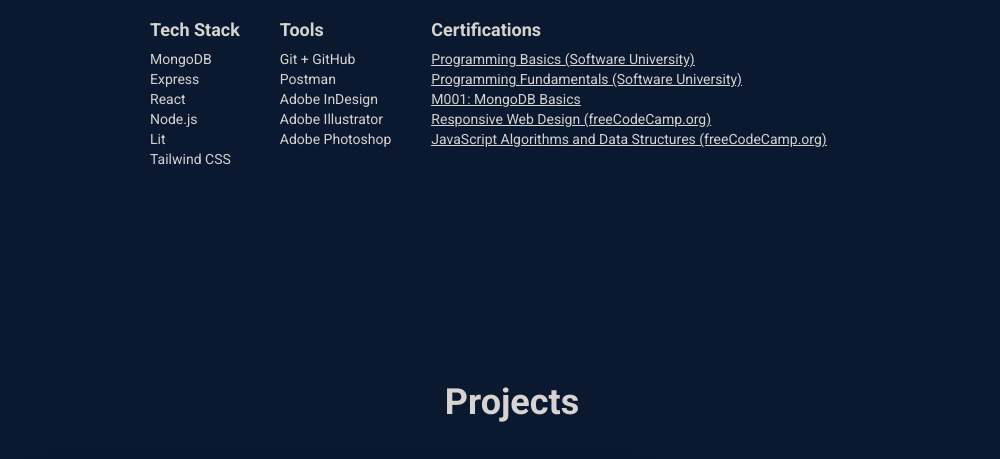
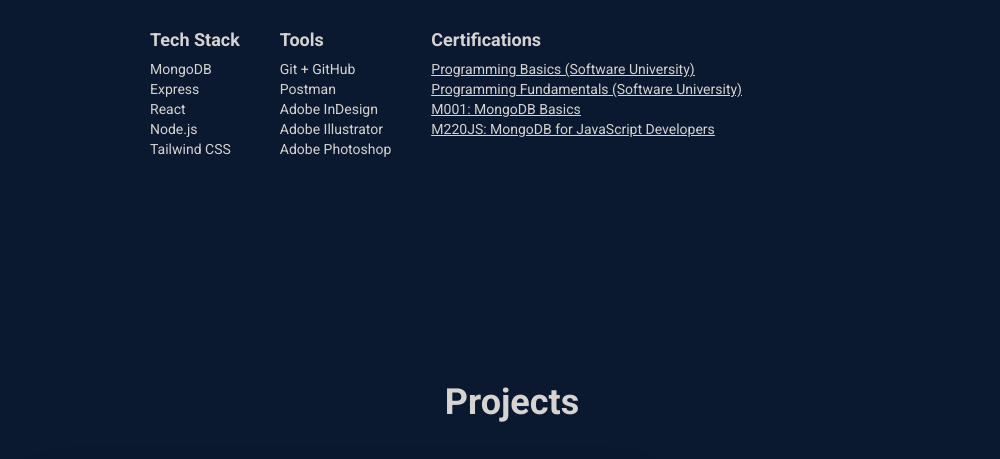
Before and after one commit to mariovyord/portfolio-v2, a website: page docs/index.html in a window 1280 px wide. Shown: the part 1300-1759 px from the top of the page, without its empty margins (128-1128 px from the left). Drawn offline with nearby package versions, Linux system fonts and the light colour scheme.

Commit message:
Add MongoDB certification

```diff
--- a/docs/index.html
+++ b/docs/index.html
@@ -182,19 +182,18 @@
 				<!-- Lists with skills -->
 				<div class="flex flex-col md:flex-row gap-5 md:gap-10 mt-6">
 					<div>
-						<h3 class="font-bold leading-tight text-lg my-2">Tech Stack
+						<h3 class="skill-heading">Tech Stack
 						</h3>
 						<ul class="text-sm">
 							<li>MongoDB</li>
 							<li>Express</li>
 							<li>React</li>
 							<li>Node.js</li>
-							<li>Lit</li>
 							<li>Tailwind CSS</li>
 						</ul>
 					</div>
 					<div>
-						<h3 class="font-bold leading-tight text-lg my-2">Tools</h3>
+						<h3 class="skill-heading">Tools</h3>
 						<ul class="text-sm">
 							<li>Git + GitHub</li>
 							<li>Postman</li>
@@ -204,7 +203,7 @@
 						</ul>
 					</div>
 					<div>
-						<h3 class="font-bold leading-tight text-lg my-2">Certifications</h3>
+						<h3 class="skill-heading">Certifications</h3>
 						<ul class="text-sm">
 							<li class=" underline hover:text-amber-500">
 								<a href="https://softuni.bg/certificates/details/116252/c63dad05"
@@ -221,15 +220,9 @@
 									target="_blank">M001: MongoDB Basics</a>
 							</li>
 							<li class=" underline hover:text-amber-500">
-								<a href="https://freecodecamp.org/certification/mariothebread/responsive-web-design"
-									target="_blank">Responsive
-									Web Design (freeCodeCamp.org)
-								</a>
+								<a href="https://university.mongodb.com/course_completion/a3b162c0-ceff-49c7-b3f5-651850d72dd2?utm_source=copy&utm_medium=social&utm_campaign=university_social_sharing"
+									target="_blank">M220JS: MongoDB for JavaScript Developers</a>
 							</li>
-							<li class=" underline hover:text-amber-500"><a
-									href="https://freecodecamp.org/certification/mariothebread/javascript-algorithms-and-data-structures"
-									target="_blank">JavaScript
-									Algorithms and Data Structures (freeCodeCamp.org)</a></li>
 						</ul>
 					</div>
 				</div>
--- a/src/styles.css
+++ b/src/styles.css
@@ -2,3 +2,7 @@
 @tailwind base;
 @tailwind components;
 @tailwind utilities;
+
+.skill-heading {
+	@apply font-bold leading-tight text-lg my-2;
+}
```
Also changed, not shown: docs/styles.css.
